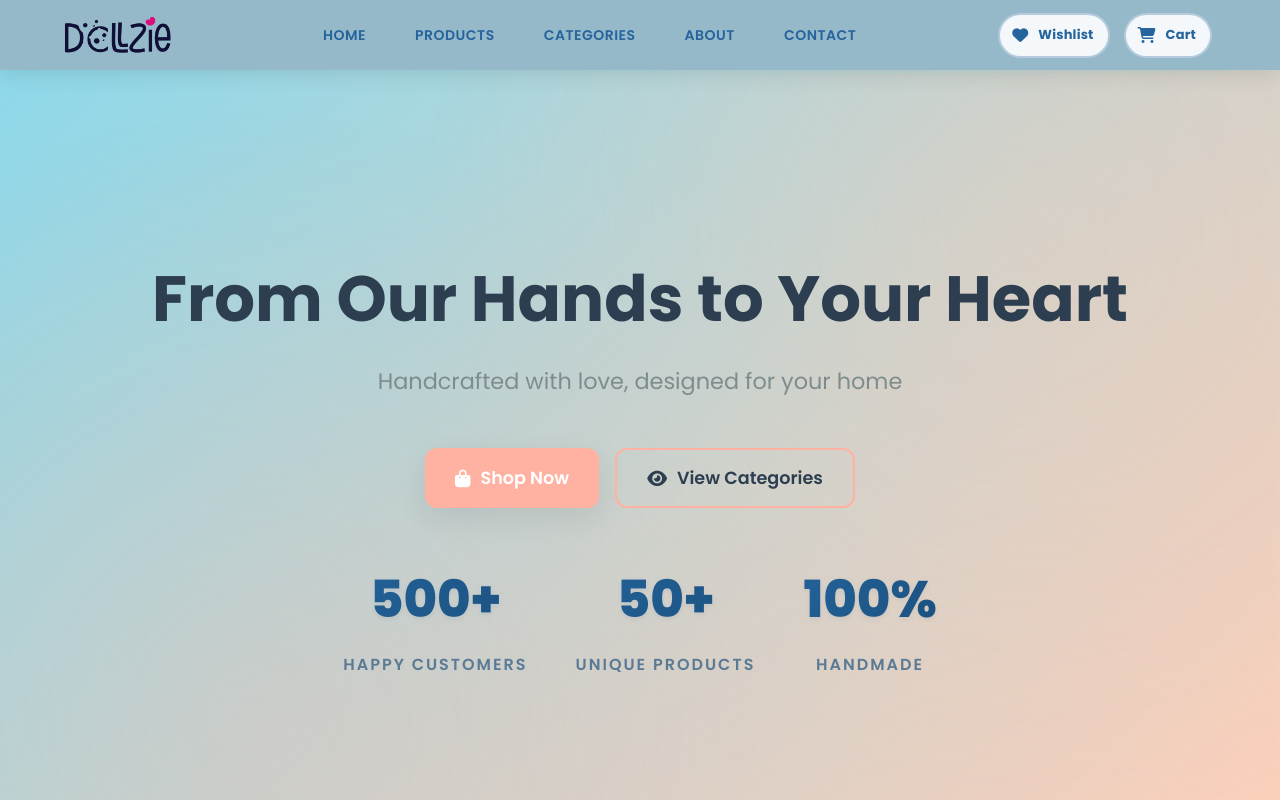
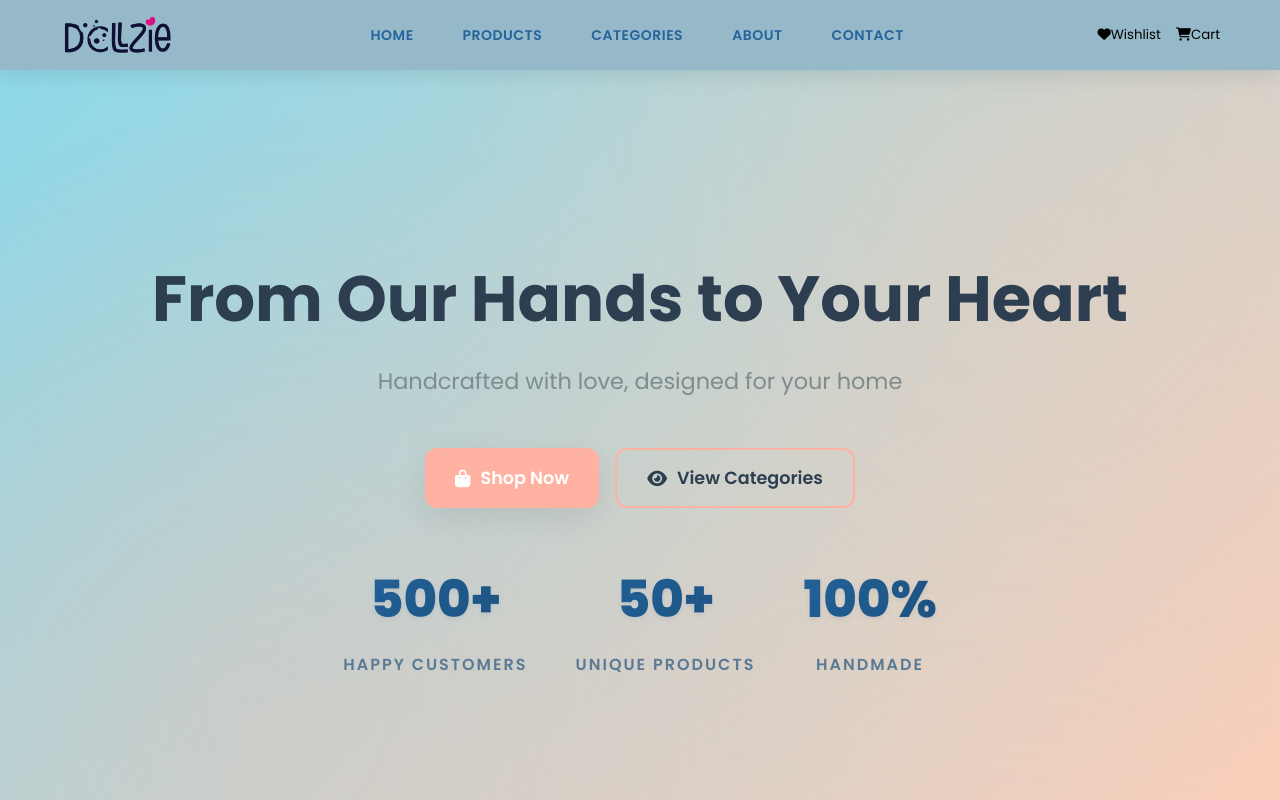
Before and after one commit to monikasinghrajput/thedollzie-website, a React (Create React App) app: page / in a window 1280 px wide. Shown: the top 800 px of the page. Built offline with nearby package versions, Linux system fonts and the light colour scheme.

Commit message:
Update Header.css

```diff
--- a/src/components/Header/Header.css
+++ b/src/components/Header/Header.css
@@ -1,4 +1,4 @@
-/* ===== ONLY HEADER STYLES - DON'T TOUCH OTHER COMPONENTS ===== */
+/* ===== HEADER STYLES ===== */
 :root {
   --header-primary: #25649C;
   --header-primary-hover: #1a4870;
@@ -8,123 +8,283 @@
 }
 
 .header {
-  position: fixed; top: 0; left: 0; right: 0;
+  position: fixed;
+  top: 0;
+  left: 0;
+  right: 0;
   background: var(--header-bg);
   backdrop-filter: blur(15px);
   box-shadow: var(--header-shadow);
   z-index: 1000;
   transition: var(--header-transition);
-  font-family: inherit; line-height: normal;
 }
 
-.header.scrolled { background: rgba(144, 182, 199, 0.98); box-shadow: 0 8px 32px rgba(0,0,0,0.15); }
+.header.scrolled {
+  background: rgba(144, 182, 199, 0.98);
+  box-shadow: 0 8px 32px rgba(0,0,0,0.15);
+}
 
 .header .container {
-  max-width: 1200px; margin: 0 auto; padding: 0 20px;
-  display: flex; align-items: center; gap: 20px; height: 70px; box-sizing: border-box;
+  max-width: 1200px;
+  margin: 0 auto;
+  padding: 0 20px;
+  display: flex;
+  align-items: center;
+  justify-content: space-between;
+  height: 70px;
 }
 
-/* 1. LOGO */
-.header .nav-brand { flex-shrink: 0; display: flex; align-items: center; gap: 10px; }
-.header .logo { height: 45px; width: auto; cursor: pointer; transition: var(--header-transition); display: block; }
-.header .logo:hover { transform: scale(1.05); }
-.header .logo-text h2 { color: var(--header-primary); font-size: 1.5rem; font-weight: 800; margin: 0; letter-spacing: 1px; line-height: 1.2; }
-
-/* 2. NAVIGATION */
-.header .navbar { flex-grow: 1; display: flex; justify-content: center; }
-.header .nav-links { display: flex; list-style: none; margin: 0; padding: 0; gap: 25px; }
-.header .nav-links li { margin: 0; padding: 0; }
-.header .nav-links a {
-  text-decoration: none; color: var(--header-primary);
-  font-weight: 600; font-size: 14px; text-transform: uppercase; letter-spacing: 0.5px;
-  padding: 8px 12px; border-radius: 15px; transition: var(--header-transition);
-  position: relative; display: block;
-}
-.header .nav-links a::after {
-  content: ''; position: absolute; bottom: 0; left: 50%; width: 0; height: 2px;
-  background: var(--header-primary); transition: var(--header-transition); transform: translateX(-50%);
-}
-.header .nav-links a:hover { color: var(--header-primary-hover); background: rgba(255,255,255,0.2); transform: translateY(-2px); }
-.header .nav-links a:hover::after { width: 80%; }
-
-/* 3. ACTIONS */
-.header .actions {
-  display: flex; align-items: center; gap: 14px;
-  padding-right: 4px;
-  transform: translateX(-4px);
+/* Logo */
+.header .nav-brand {
+  display: flex;
+  align-items: center;
+  gap: 10px;
 }
 
-.header .action-btn {
-  position: relative;
-  background: rgba(255,255,255,0.9);
-  border: 2px solid rgba(37,100,156,0.3);
-  border-radius: 999px;
-  height: 45px; display: inline-flex; align-items: center; gap: 10px;
-  cursor: pointer; transition: var(--header-transition); flex-shrink: 0;
-  padding: 0 14px 0 12px;
+.header .logo {
+  height: 45px;
+  width: auto;
+  cursor: pointer;
+  transition: var(--header-transition);
 }
 
-.header .action-btn:hover {
-  background: #fff; border-color: var(--header-primary);
-  transform: translateY(-2px); box-shadow: 0 6px 20px rgba(37,100,156,0.2);
+.header .logo:hover {
+  transform: scale(1.05);
 }
 
-.header .action-btn i { color: var(--header-primary); font-size: 16px; transition: var(--header-transition); }
-.header .action-btn:hover i { color: var(--header-primary-hover); transform: scale(1.05); }
+.header .logo-text h2 {
+  color: var(--header-primary);
+  font-size: 1.5rem;
+  font-weight: 800;
+  margin: 0;
+  letter-spacing: 1px;
+}
 
-.header .action-label { color: var(--header-primary); font-weight: 700; font-size: 13px; letter-spacing: .2px; }
+/* Navigation */
+.header .navbar {
+  flex-grow: 1;
+  display: flex;
+  justify-content: center;
+}
+
+.header .nav-links {
+  display: flex;
+  list-style: none;
+  margin: 0;
+  padding: 0;
+  gap: 25px;
+}
+
+.header .nav-links a {
+  text-decoration: none;
+  color: var(--header-primary);
+  font-weight: 600;
+  font-size: 14px;
+  text-transform: uppercase;
+  letter-spacing: 0.5px;
+  padding: 8px 12px;
+  border-radius: 15px;
+  transition: var(--header-transition);
+  position: relative;
+}
+
+.header .nav-links a::after {
+  content: '';
+  position: absolute;
+  bottom: 0;
+  left: 50%;
+  width: 0;
+  height: 2px;
+  background: var(--header-primary);
+  transition: var(--header-transition);
+  transform: translateX(-50%);
+}
+
+.header .nav-links a:hover {
+  color: var(--header-primary-hover);
+  background: rgba(255,255,255,0.2);
+  transform: translateY(-2px);
+}
+
+.header .nav-links a:hover::after {
+  width: 80%;
+}
+
+/* Actions */
+.header .actions {
+  display: flex;
+  align-items: center;
+  gap: 15px;
+}
+
+.header .icon-btn {
+  position: relative;
+  background: none;
+  border: none;
+  font-size: 1.2rem;
+  cursor: pointer;
+  padding: 10px;
+  border-radius: 50%;
+  transition: var(--header-transition);
+  color: var(--header-primary);
+}
+
+.header .icon-btn:hover {
+  background: rgba(255,255,255,0.2);
+  transform: scale(1.1);
+}
+
+.header .wishlist-btn {
+  color: #e74c3c;
+}
+
+.header .wishlist-btn:hover {
+  color: #c0392b;
+}
 
 .header .badge {
-  position: absolute; top: -8px; right: -8px;
-  background: #ff4757; color: #fff; font-size: 11px; font-weight: 700;
-  padding: 2px 6px; border-radius: 10px; min-width: 18px; text-align: center;
-  box-shadow: 0 2px 8px rgba(255,71,87,0.4); line-height: 1.2;
-}
-.header .badge.alt { background: #2ecc71; box-shadow: 0 2px 8px rgba(46,204,113,.35); }
-
-/* 4. MOBILE TOGGLE */
-.header .mobile-toggle { display: none; flex-direction: column; background: none; border: none; cursor: pointer; padding: 5px; gap: 3px; flex-shrink: 0; }
-.header .mobile-toggle span { width: 22px; height: 2px; background: var(--header-primary); transition: var(--header-transition); border-radius: 1px; display: block; }
-.header .mobile-toggle.active span:nth-child(1) { transform: rotate(45deg) translate(5px, 5px); }
-.header .mobile-toggle.active span:nth-child(2) { opacity: 0; }
-.header .mobile-toggle.active span:nth-child(3) { transform: rotate(-45deg) translate(7px, -6px); }
-
-/* MOBILE NAVIGATION */
-.header .mobile-overlay { position: fixed; top: 0; left: 0; right: 0; bottom: 0; background: rgba(0,0,0,0.5); z-index: 999; }
-.header .mobile-nav { position: fixed; top: 70px; left: 0; right: 0; background: var(--header-bg); backdrop-filter: blur(15px); padding: 20px; z-index: 1000; animation: headerSlideDown 0.3s ease-out; }
-.header .mobile-nav a {
-  display: flex; align-items: center; gap: 15px; padding: 15px 0; text-decoration: none;
-  color: var(--header-primary); font-weight: 600; border-bottom: 1px solid rgba(37,100,156,0.1);
-  transition: var(--header-transition); font-size: 16px;
-}
-.header .mobile-nav a:hover { color: var(--header-primary-hover); transform: translateX(5px); }
-.header .mobile-nav a:last-child { border-bottom: none; }
-.header .mobile-nav i { font-size: 16px; width: 20px; flex-shrink: 0; }
-
-/* KEYFRAMES */
-@keyframes headerSlideDown { from { opacity: 0; transform: translateY(-20px);} to { opacity: 1; transform: translateY(0);} }
-
-/* RESPONSIVE */
-@media (max-width: 992px) {
-  .header .nav-links { gap: 15px; }
-  .header .nav-links a { font-size: 13px; padding: 6px 8px; }
-}
-@media (max-width: 768px) {
-  .header .navbar { display: none; }
-  .header .mobile-toggle { display: flex; }
-  .header .container { gap: 12px; padding: 0 12px; }
-  .header .action-label { display: none; }
-  .header .action-btn { padding: 0 12px; height: 42px; }
-}
-@media (max-width: 480px) {
-  .header .container { gap: 8px; height: 60px; padding: 0 10px; }
-  .header .logo { height: 35px; }
-  .header .badge { transform: scale(.95); }
+  position: absolute;
+  top: 0;
+  right: 0;
+  background: #e74c3c;
+  color: white;
+  border-radius: 50%;
+  width: 20px;
+  height: 20px;
+  font-size: 0.8rem;
+  display: flex;
+  align-items: center;
+  justify-content: center;
+  font-weight: bold;
+  box-shadow: 0 2px 8px rgba(231,76,60,0.4);
 }
 
-/* ENSURE HEADER DOESN'T AFFECT OTHER COMPONENTS */
-.header * { box-sizing: border-box; }
+/* Mobile Toggle */
+.header .mobile-toggle {
+  display: none;
+  flex-direction: column;
+  background: none;
+  border: none;
+  cursor: pointer;
+  padding: 5px;
+  gap: 3px;
+}
 
-/* BODY PADDING FOR FIXED HEADER */
-body { padding-top: 70px !important; }
-@media (max-width: 480px) { body { padding-top: 60px !important; } }
+.header .mobile-toggle span {
+  width: 22px;
+  height: 2px;
+  background: var(--header-primary);
+  transition: var(--header-transition);
+  border-radius: 1px;
+}
+
+.header .mobile-toggle.active span:nth-child(1) {
+  transform: rotate(45deg) translate(5px, 5px);
+}
+
+.header .mobile-toggle.active span:nth-child(2) {
+  opacity: 0;
+}
+
+.header .mobile-toggle.active span:nth-child(3) {
+  transform: rotate(-45deg) translate(7px, -6px);
+}
+
+/* Mobile Navigation */
+.header .mobile-overlay {
+  position: fixed;
+  top: 0;
+  left: 0;
+  right: 0;
+  bottom: 0;
+  background: rgba(0,0,0,0.5);
+  z-index: 999;
+}
+
+.header .mobile-nav {
+  position: fixed;
+  top: 70px;
+  left: 0;
+  right: 0;
+  background: var(--header-bg);
+  backdrop-filter: blur(15px);
+  padding: 20px;
+  z-index: 1000;
+  animation: slideDown 0.3s ease-out;
+}
+
+.header .mobile-nav a {
+  display: flex;
+  align-items: center;
+  gap: 15px;
+  padding: 15px 0;
+  text-decoration: none;
+  color: var(--header-primary);
+  font-weight: 600;
+  border-bottom: 1px solid rgba(37,100,156,0.1);
+  transition: var(--header-transition);
+  font-size: 16px;
+}
+
+.header .mobile-nav a:hover {
+  color: var(--header-primary-hover);
+  transform: translateX(5px);
+}
+
+.header .mobile-nav a:last-child {
+  border-bottom: none;
+}
+
+.header .mobile-nav i {
+  font-size: 16px;
+  width: 20px;
+}
+
+/* Animations */
+@keyframes slideDown {
+  from {
+    opacity: 0;
+    transform: translateY(-20px);
+  }
+  to {
+    opacity: 1;
+    transform: translateY(0);
+  }
+}
+
+/* Responsive */
+@media (max-width: 768px) {
+  .header .navbar {
+    display: none;
+  }
+
+  .header .mobile-toggle {
+    display: flex;
+  }
+
+  .header .container {
+    padding: 0 15px;
+  }
+}
+
+@media (max-width: 480px) {
+  .header .container {
+    height: 60px;
+    padding: 0 10px;
+  }
+
+  .header .logo {
+    height: 35px;
+  }
+}
+
+/* Body padding for fixed header */
+body {
+  padding-top: 70px !important;
+}
+
+@media (max-width: 480px) {
+  body {
+    padding-top: 60px !important;
+  }
+}
```
